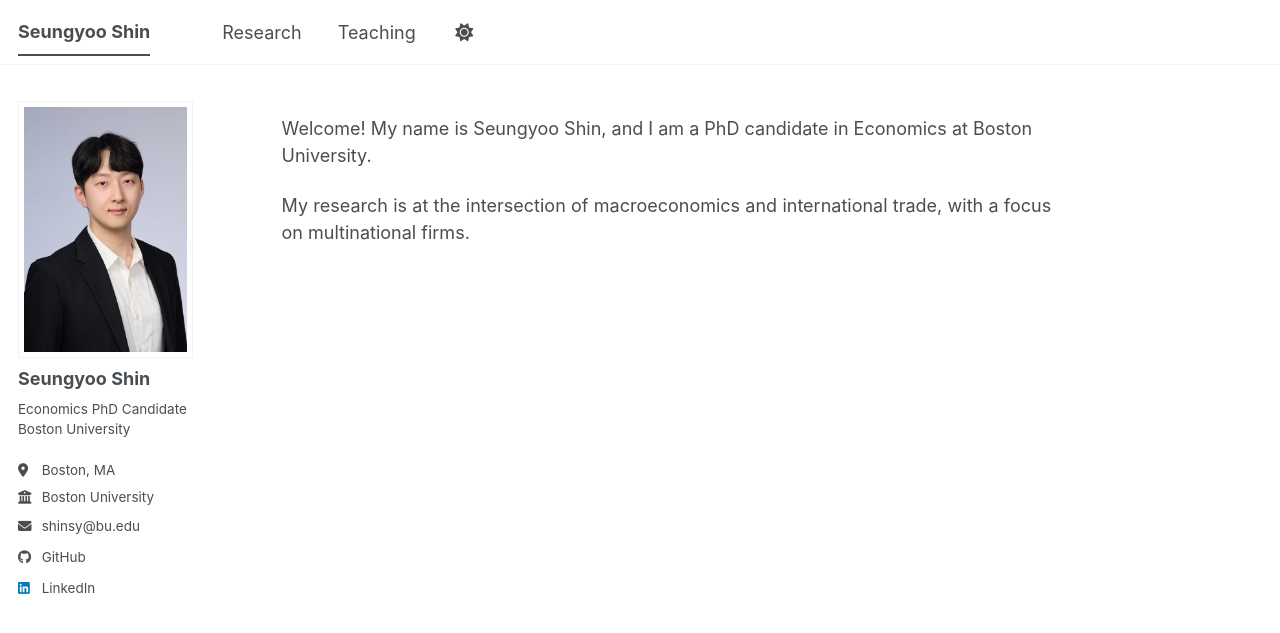
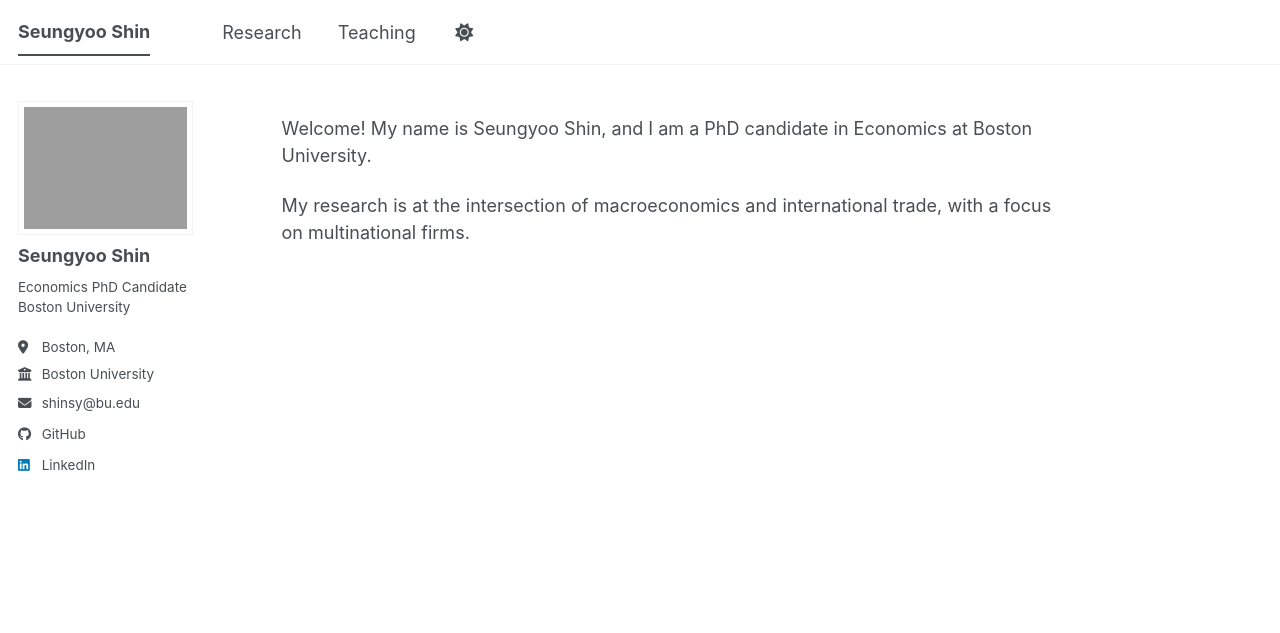
Before and after one commit to SeungyooShin/seungyooshin.github.io, a Jekyll site: the page built from _pages/about.md, in a window 1280 px wide. Shown: the top 633 px of the page. Built offline with Jekyll 4.4.1, drawn with Linux system fonts in a browser that asks for light colours; a script bundle is joined from its source files by our own code; library files that are not in the unit come from our copies.

Commit message:
Update _config.yml

```diff
--- a/_config.yml
+++ b/_config.yml
@@ -23,7 +23,7 @@ repository               : "SeungyooShin/seungyooshin.github.io"
 #               Additional customization can be done by editing /_includes/author-profile.html
 author:
   # Biographic information
-  avatar           : "Profile_April2026.jpg"
+  avatar           : "Profile_September2026.jpg"
   name             : "Seungyoo Shin"
   pronouns         : # example: "he/him"
   bio              : "Economics PhD Candidate <br/> Boston University"
```
